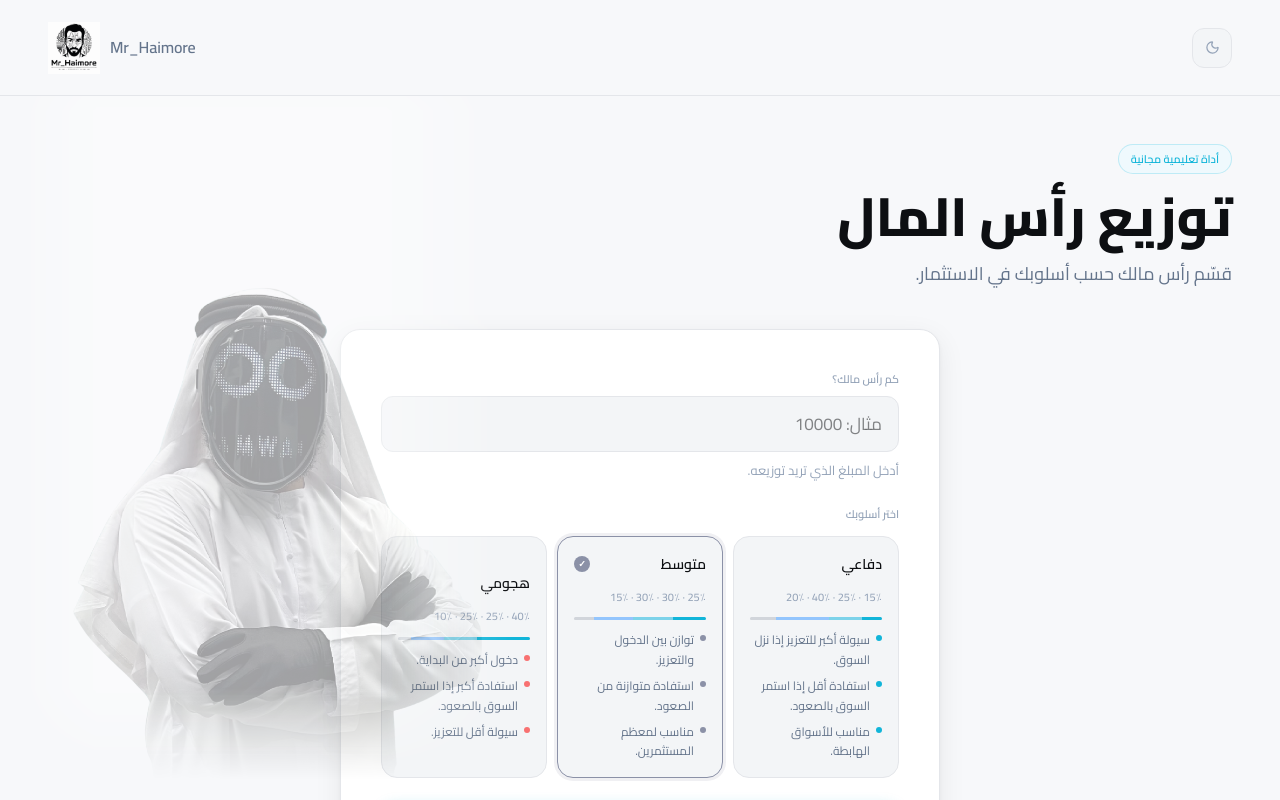
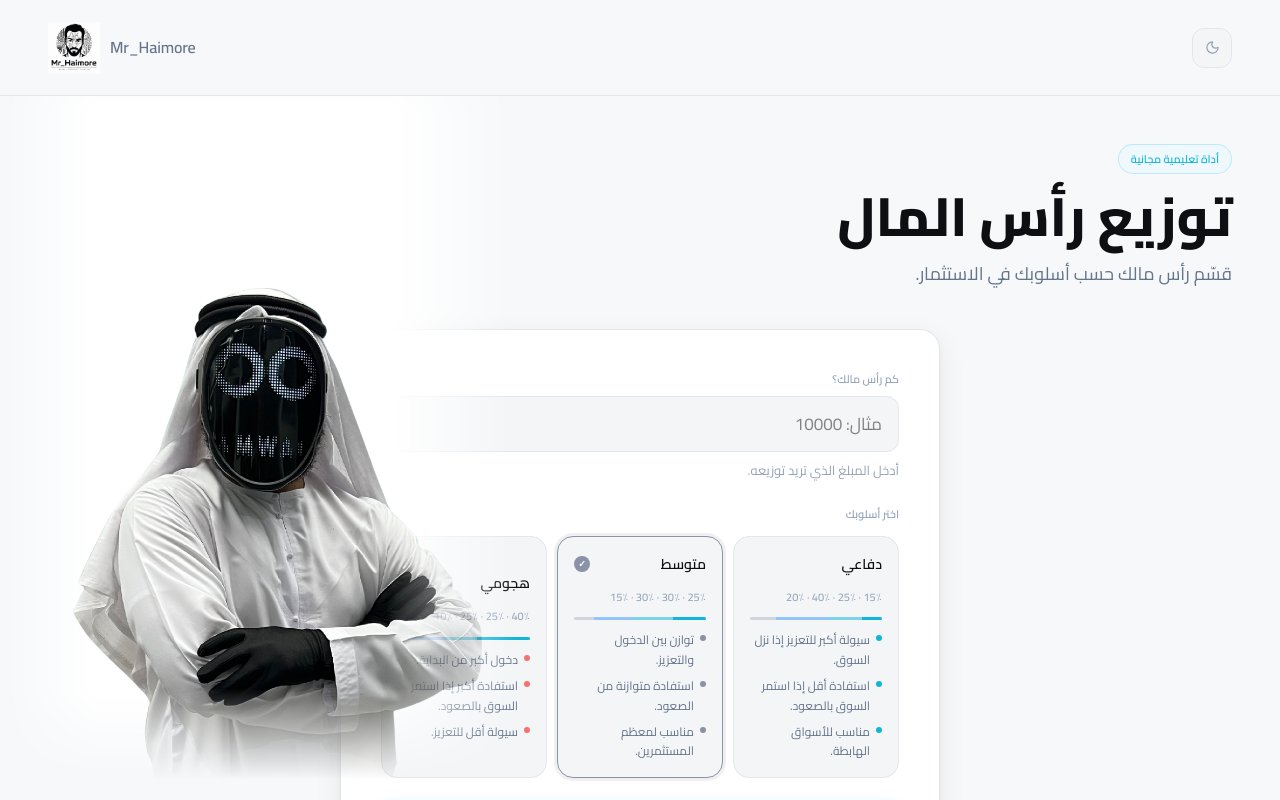
Before and after one commit to haimoreah/Mr_Haimore-capital-allocator, a React (Vite) app: page / in a window 1280 px wide. Shown: the top 800 px of the page. Built offline with nearby package versions, Linux system fonts and the light colour scheme.

Commit message:
set watermark opacity to maximum (1.0)

```diff
--- a/src/index.css
+++ b/src/index.css
@@ -244,7 +244,7 @@ input[type='number'] { -moz-appearance: textfield; }
   transform: translateY(-50%);
   height: 95vh;
   width: auto;
-  opacity: 0.35;
+  opacity: 1;
   z-index: 0;
   pointer-events: none;
   user-select: none;
```
